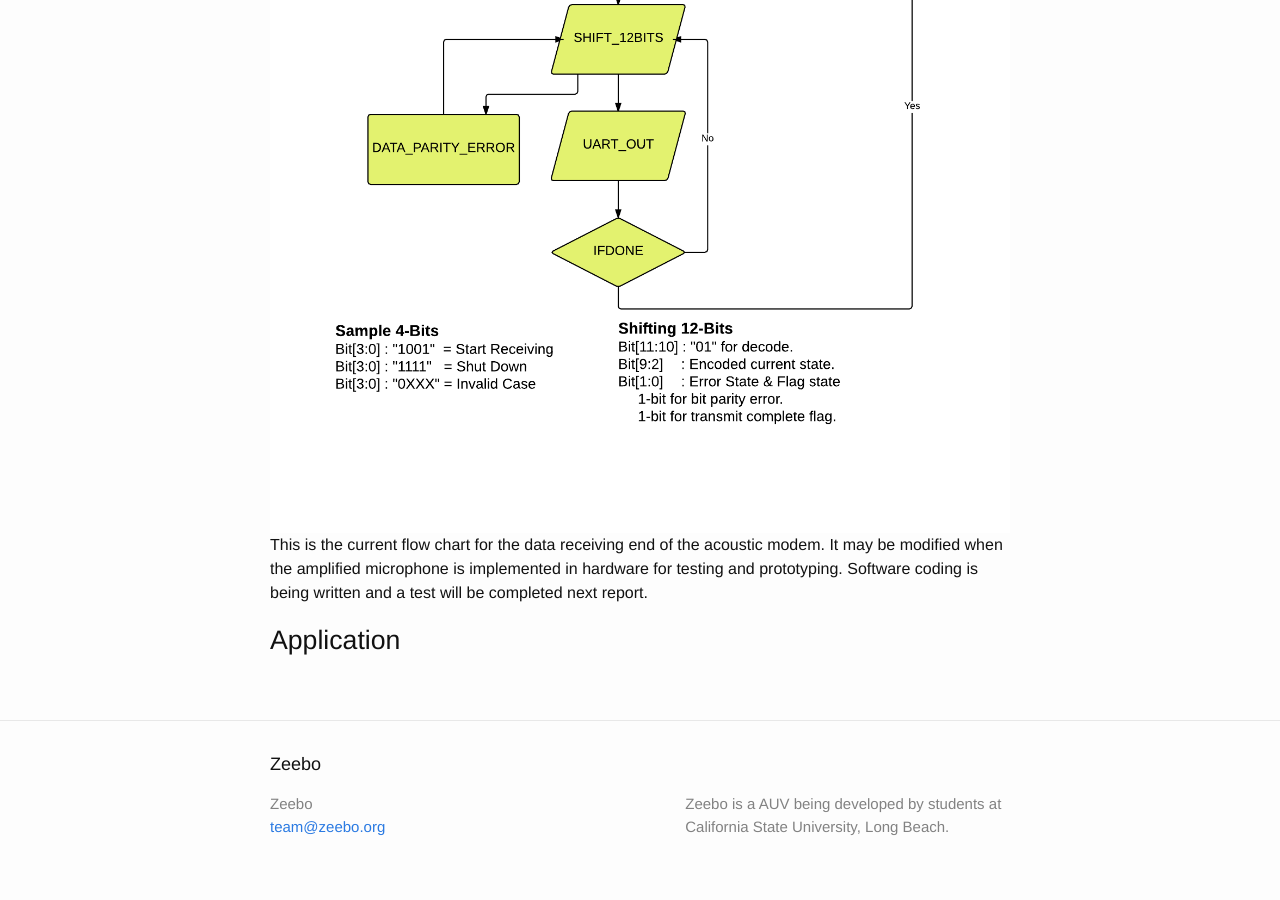
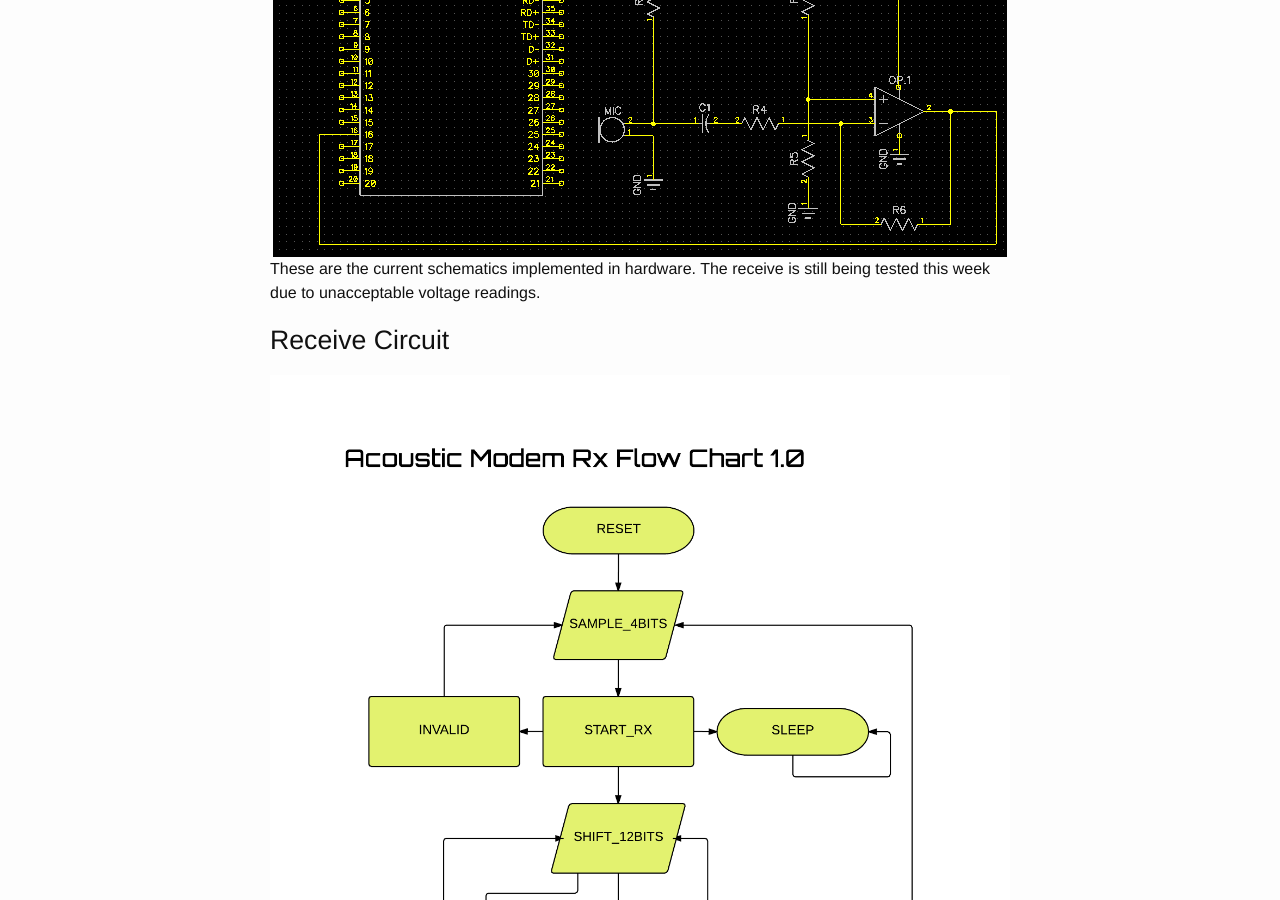
Before and after one commit to vartan/Xeebo, a Jekyll site: the page built from _posts/2015-02-06-weekly-report-week-3.md, in a window 1280 px wide and 900 px high, scrolled down 7851 px. Built offline with Jekyll 4.4.1, drawn with Linux system fonts in a browser that asks for light colours; comment, search, counter and statistics services are not loaded.

Commit message:
added schematic

```diff
--- a/_posts/2015-02-06-weekly-report-week-3.md
+++ b/_posts/2015-02-06-weekly-report-week-3.md
@@ -146,8 +146,9 @@ In regards to demodulating a BFSK signal, I'm researching into utilizing the "Go
 ##Transmit Circuit
 The current design for data transmission utilizes the speaker, pushbuttons, mbed, and an 2N3904 transistor.  For testing purposes, the mbed microcontroller supplies the speaker with an output 3.3V with the power source from USB via laptop.  The circuit was successfully tested live with pushbuttons to send out different frequency tones with UART output on Tera Term for verification.  Following this test, coding was modified to send out a single signal with a pair of frequencies to further test BFSK.  This was verified through audible hearing ranges and the Analog Discovery.
 
+![Receive/Transmit Schematic](/images/am_schematic.png)
+These are the current schematics implemented in hardware.  The receive is still being tested this week due to unacceptable voltage readings.
+
 ##Receive Circuit
 ![Receive Flowchart](/images/am_flowchart.png)
 This is the current flow chart for the data receiving end of the acoustic modem.  It may be modified when the amplified microphone is implemented in hardware for testing and prototyping.  Software coding is being written and a test will be completed next report.
-
-##Application
```
Also changed, not shown: images/am_schematic.png (added).
